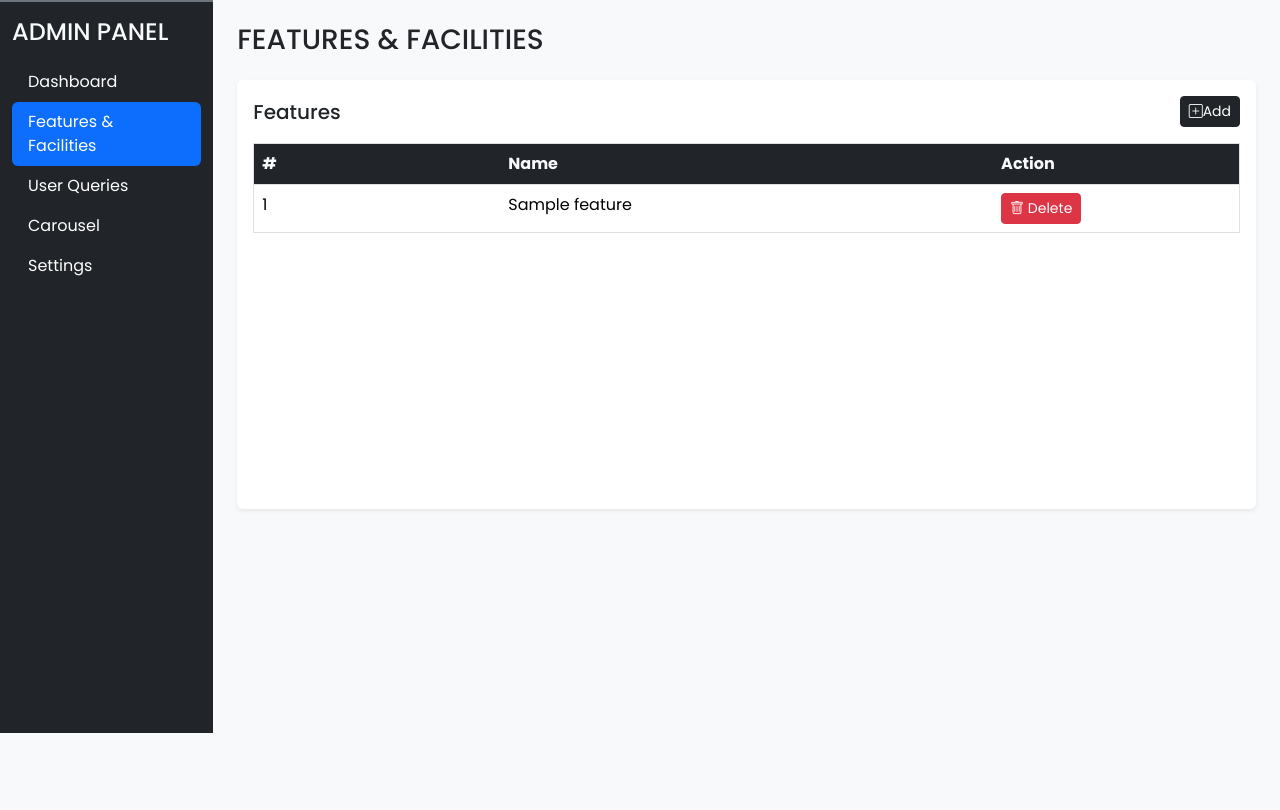
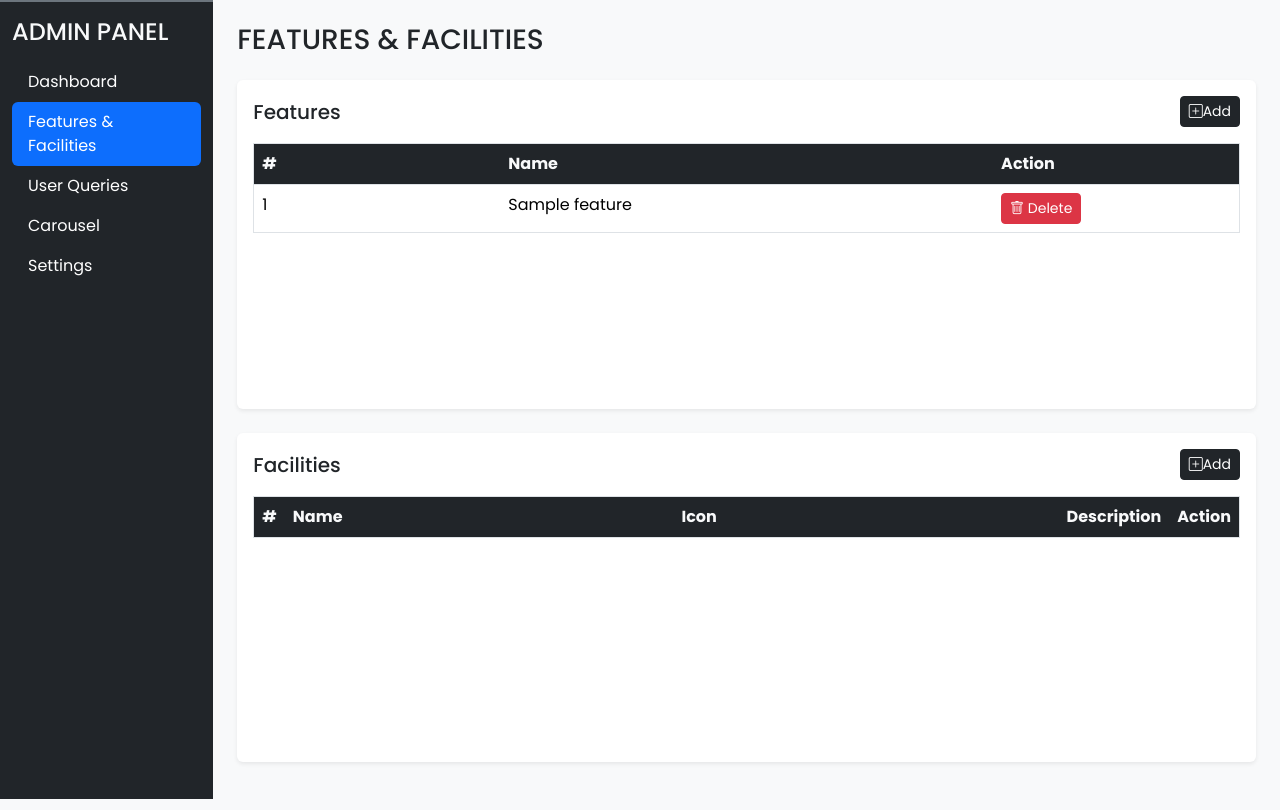
Before and after one commit to Code2With-Pratik/minor-project-Hotel-Website, a PHP site: page /hotelwebsite/admin/features_facilities.php in a window 1280 px wide. Shown: the part 67-877 px from the top of the page. Before the commit the page ends 800 px from the top, so only its background shows below. Run offline with PHP 8.4, Linux system fonts and the light colour scheme; the visitor is signed in with stand-in values (Sample User, id 1); tables that the repository leaves empty or names only in its code hold one stand-in row (values such as "Sample post"); lists and menus that the app fills with data are empty.

Commit message:
add_facility function created

```diff
--- a/admin/features_facilities.php
+++ b/admin/features_facilities.php
@@ -76,7 +76,6 @@
       <div class="col-lg-10 ms-auto p-4 over-hidden">
             <h3 class="mb-4 " >FEATURES & FACILITIES</h3>
 
-               <!-- User queries section -->
             <div class="card border-0 shadow-sm mb-4">
               <div class="card-body">
 
@@ -89,7 +88,7 @@
                   </div>
 
 
-                  <div class="table-responsive-md" style="height: 350px; overflow-y: scroll;">
+                  <div class="table-responsive-md" style="height: 250px; overflow-y: scroll;">
                       <table class="table table-hover border">
                         <thead class="sticky-top">
                           <tr>
@@ -100,6 +99,39 @@
                         </thead>
                         <tbody id="features-data">
 
+                          </tbody>
+                        </table>
+                      </div>
+
+              </div>
+            </div>
+
+            <!-- facilities section -->
+
+            <div class="card border-0 shadow-sm mb-4">
+              <div class="card-body">
+
+                  <div class="d-flex align-items-center justify-content-between mb-3">
+                      <h5 class="card-title m-0" >Facilities</h5>
+                      <!-- Button trigger modal -->
+                      <button type="button" class="btn btn-dark shadow-none btn-sm" data-bs-toggle="modal" data-bs-target="#facility-s">
+                        <i class="bi bi-plus-square"></i>Add
+                      </button>
+                  </div>
+
+
+                  <div class="table-responsive-md" style="height: 250px; overflow-y: scroll;">
+                      <table class="table table-hover border">
+                        <thead class="sticky-top">
+                          <tr>
+                            <th class="bg-dark text-light" scope="col">#</th>
+                            <th class="bg-dark text-light" width="50%" scope="col">Name</th>
+                            <th class="bg-dark text-light" width="50%" scope="col">Icon</th>
+                            <th class="bg-dark text-light" width="50%" scope="col">Description</th>
+                            <th class="bg-dark text-light" width="25%" scope="col">Action</th>
+                          </tr>
+                        </thead>
+                        <tbody id="facilities-data">
                         </tbody>
                       </table>
                   </div>
@@ -112,7 +144,6 @@
 </div>
 
                  <!-- features  Modal -->
-
 <div class="modal fade" id="feature-s" data-bs-backdrop="static" data-bs-keyboard="true" tabindex="-1" aria-labelledby="staticBackdropLabel" aria-hidden="true">
   <div class="modal-dialog">
     <form id="feature_s_form">
@@ -135,11 +166,45 @@
   </div>
 </div>
 
+                <!-- facilities  Modal -->
+<div class="modal fade" id="facility-s" data-bs-backdrop="static" data-bs-keyboard="true" tabindex="-1" aria-labelledby="staticBackdropLabel" aria-hidden="true">
+  <div class="modal-dialog">
+    <form id="facility_s_form">
+      <div class="modal-content">
+        <div class="modal-header">
+          <h5 class="modal-title">Add Facility</h5>
+        </div>
+        <div class="modal-body">
+
+          <div class="mb-3 ">
+            <label class="form-label fw-bold">Name</label>
+            <input type="text" name="facility_name" class="form-control shadow-none" required >
+          </div>
+          <div class="mb-3">
+            <label class="form-label fw-bold">Icon</label>
+            <input type="file" name="facility_icon" accept=".svg" class="form-control shadow-none" required >
+          </div>
+          <div class="mb-3">
+            <label class="form-label">Description</label>
+            <textarea name="facility_desc" class="form-control shadow-none" rows="3"></textarea>
+          </div>
+
+         </div>
+          <div class="modal-footer">
+            <button type="reset" class="btn text-secondary shadow-none" data-bs-dismiss="modal" >CANCEL</button>
+            <button type="submit" class="btn custom-bg text-white shadow-none">SUBMIT</button>
+          </div>
+      </div>
+    </form>
+  </div>
+</div>
+
 
 <?php require('inc/scripts.php'); ?>
 
 <script>
   let feature_s_form = document.getElementById('feature_s_form');
+  let facility_s_form = document.getElementById('facility_s_form');
 
   feature_s_form.addEventListener('submit',function(e){
     e.preventDefault();
@@ -208,6 +273,46 @@
     xhr.send('rem_feature='+val);
   }
 
+  facility_s_form.addEventListener('submit',function(e){
+    e.preventDefault();
+    add_facility();
+  });
+
+  function add_facility()
+  {
+    let data = new FormData();
+      data.append('name',facility_s_form.elements['facility_name'].value);
+      data.append('icon',facility_s_form.elements['facility_icon'].files[0]);
+      data.append('desc',facility_s_form.elements['facility_desc'].value);
+      data.append('add_facility','');
+
+      let xhr = new XMLHttpRequest();
+      xhr.open("POST","ajax/features_facilities.php",true);
+
+      xhr.onload = function(){
+        var myModal = document.getElementById('facility-s');
+        var modal = bootstrap.Modal.getInstance(myModal);
+        modal.hide();
+
+        if(this.responseText == 'inv_img'){
+          alert('error','Only SVG images are allowed!');
+        }
+        else if(this.responseText == 'inv_size'){
+          alert('error','Image should be less than 1 MB!');
+        }
+        else if(this.responseText == 'upd_failed'){
+          alert('error','Image upload failed. Server Down!');
+        }
+        else{
+          alert('success','New facility added!');
+          facility_s_form.reset();
+          // get_members();
+        }
+      }
+
+    xhr.send(data);
+  }
+
   window.onload = function(){
     get_features();
   }
```
